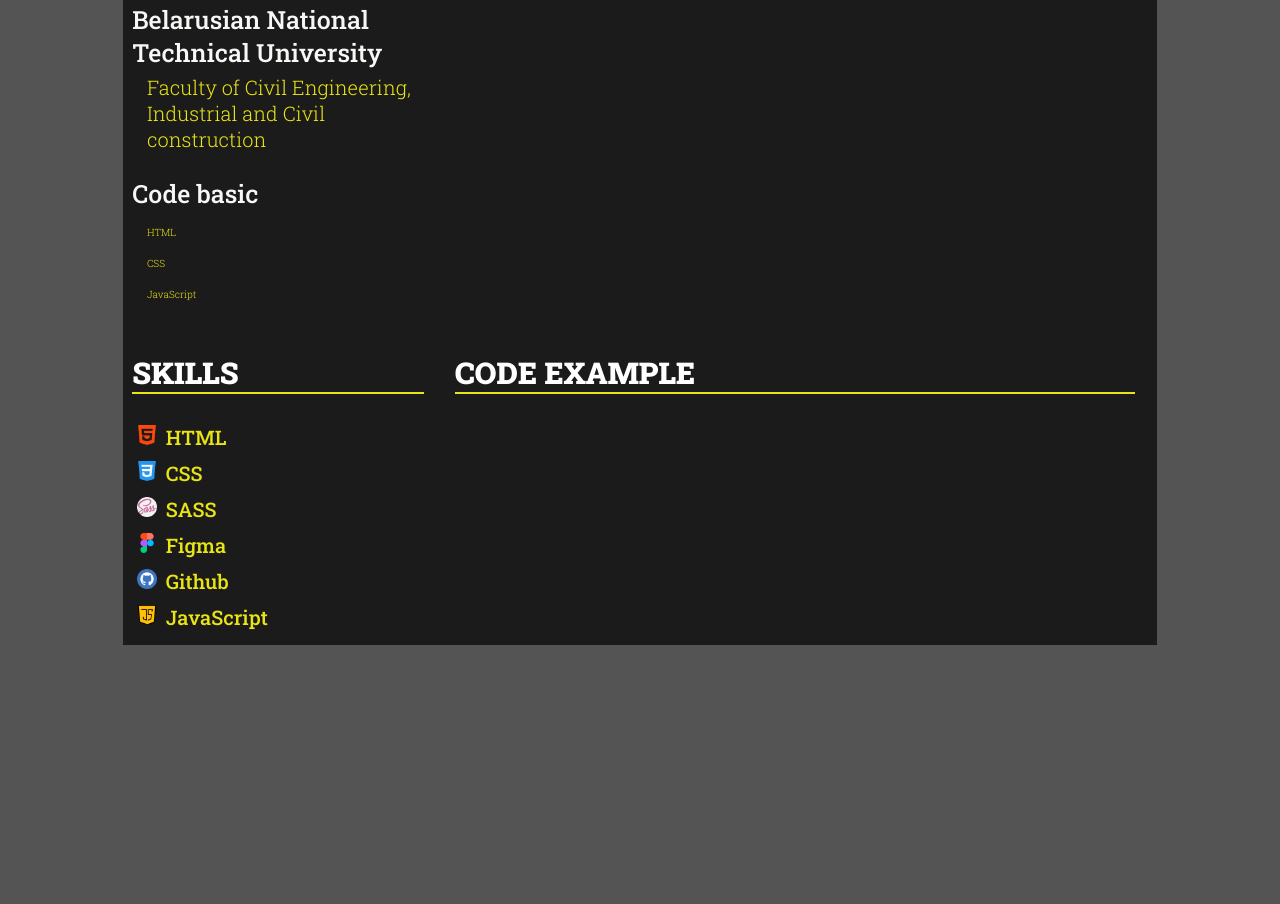
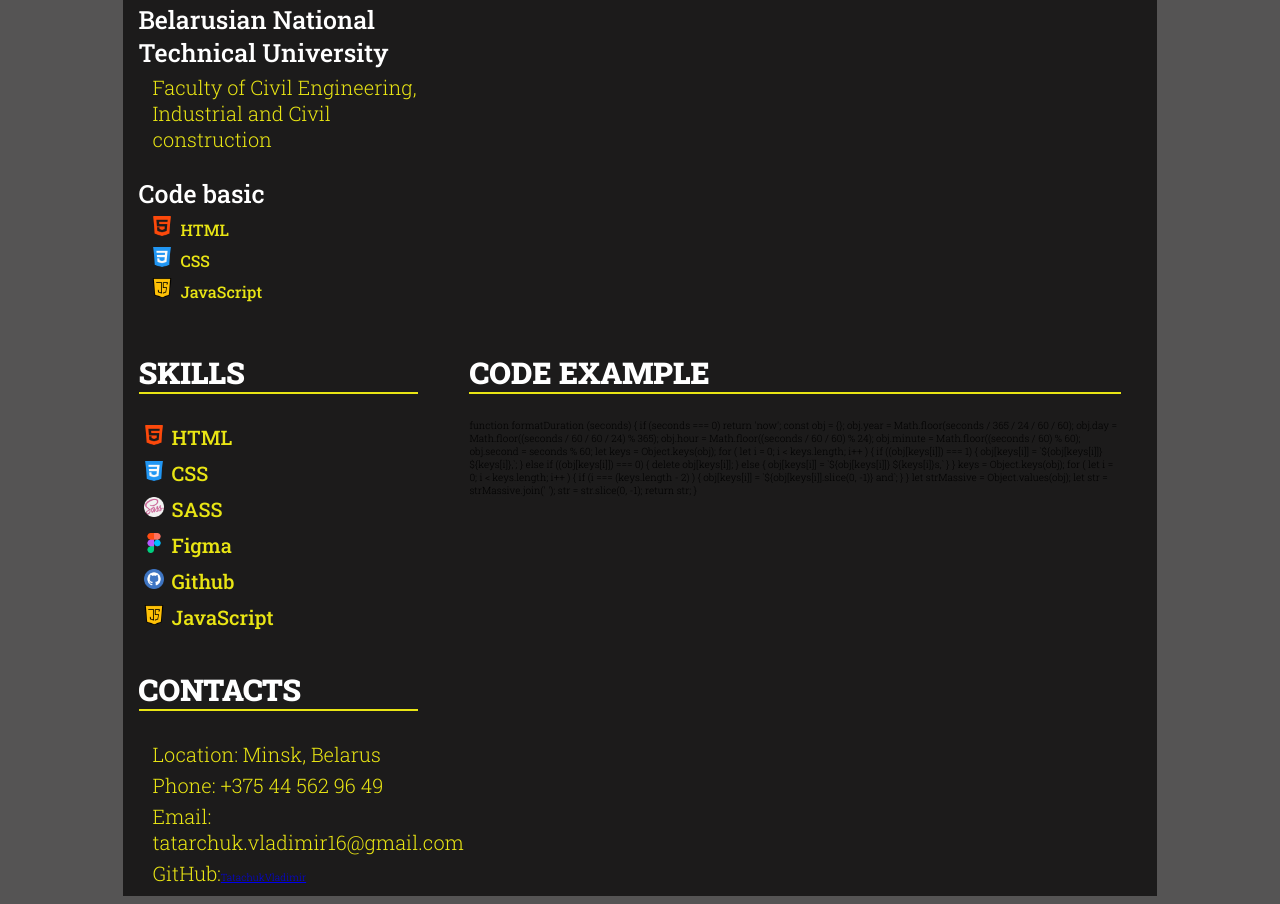
Before and after one commit to TatarchukVladimir/rsschool-cv, a plain HTML site: page index.html in a window 1280 px wide. Shown: the part 558-1462 px from the top of the page. Before the commit the page ends 1211 px from the top, so only its background shows below. Drawn offline with Linux system fonts and the light colour scheme.

Commit message:
feat: add section info

```diff
--- a/index.html
+++ b/index.html
@@ -49,9 +49,9 @@
                     <li class="education__list__name">Faculty of Civil Engineering, Industrial and Civil construction</li>
                 </ul>
                 <ul class="education__list">Code basic
-                    <li class="education__list__name"><a class="education__link">HTML</a></li>
-                    <li class="education__list__name"><a class="education__link">CSS</a></li>
-                    <li class="education__list__name"><a class="education__link">JavaScript</a></li>
+                    <li class="education__list__name"><img class="education__icon" src="images,icons/htmlIcon.png" alt="html.img"><a class="education__link">HTML</a></li>
+                    <li class="education__list__name"><img class="education__icon" src="images,icons/cssIcon.png" alt="css.img"><a class="education__link">CSS</a></li>
+                    <li class="education__list__name"><img class="education__icon" src="images,icons/jsIcon.png" alt="js.img"><a class="education__link">JavaScript</a></li>
                 </ul>
 
             </section>
@@ -61,22 +61,70 @@
             <section class="skills content" id="skills">
                 <h2 class="education__header">skills</h2>
                 <ul class="skills__list">
-                    <li class="skills__item"><img class="skills__icon" src="images,icons/htmlIcon.png" alt="html.png"><span class="skills__name">HTML</span></li>
-                    <li class="skills__item"><img class="skills__icon" src="images,icons/cssIcon.png" alt="css.png"><span class="skills__name">CSS</span></li>
-                    <li class="skills__item"><img class="skills__icon" src="images,icons/sassIcon.png" alt="sass.png"><span class="skills__name">SASS</span></li>
-                    <li class="skills__item"><img class="skills__icon" src="images,icons/figmaIcon.png" alt="figma.png"><span class="skills__name">Figma</span></li>
-                    <li class="skills__item"><img class="skills__icon" src="images,icons/githubIcon.png" alt="github.png"><span class="skills__name">Github</span></li>
-                    <li class="skills__item"><img class="skills__icon" src="images,icons/jsIcon.png" alt="js.png"><span class="skills__name">JavaScript</span></li>
+                    <li class="skills__item"><img class="skills__icon" src="images,icons/htmlIcon.png" alt="html.img"><span class="skills__name">HTML</span></li>
+                    <li class="skills__item"><img class="skills__icon" src="images,icons/cssIcon.png" alt="css.img"><span class="skills__name">CSS</span></li>
+                    <li class="skills__item"><img class="skills__icon" src="images,icons/sassIcon.png" alt="sass.img"><span class="skills__name">SASS</span></li>
+                    <li class="skills__item"><img class="skills__icon" src="images,icons/figmaIcon.png" alt="figma.img"><span class="skills__name">Figma</span></li>
+                    <li class="skills__item"><img class="skills__icon" src="images,icons/githubIcon.png" alt="github.img"><span class="skills__name">Github</span></li>
+                    <li class="skills__item"><img class="skills__icon" src="images,icons/jsIcon.png" alt="js.img"><span class="skills__name">JavaScript</span></li>
                 </ul>
             </section>
             <section class="code content" id="code">
                 <h2 class="education__header">code example</h2>
+                <code>
+                    function formatDuration (seconds) {
+                        if (seconds === 0) return 'now';
+                        const obj = {};
+
+                        obj.year = Math.floor(seconds / 365 / 24 / 60 / 60);
+                        obj.day = Math.floor((seconds / 60 / 60 / 24) % 365);
+                        obj.hour = Math.floor((seconds / 60 / 60) % 24);
+                        obj.minute = Math.floor((seconds / 60) % 60);
+                        obj.second = seconds % 60;
+
+                        let keys = Object.keys(obj);
+
+                        for ( let i = 0; i < keys.length; i++ ) {
+                          if ((obj[keys[i]]) === 1) {
+                            obj[keys[i]] = `${obj[keys[i]]} ${keys[i]},`;
+                          } else if ((obj[keys[i]]) === 0) {
+                              delete obj[keys[i]];
+                            } else {
+                            obj[keys[i]] = `${obj[keys[i]]} ${keys[i]}s,`
+                          }
+                        }
+
+                        keys = Object.keys(obj);
+
+                        for ( let i = 0; i < keys.length; i++ ) {
+                          if (i === (keys.length - 2) ) {
+                          obj[keys[i]] = `${obj[keys[i]].slice(0, -1)} and`;
+                          }
+                        }
+
+                        let strMassive = Object.values(obj);
+                        let str = strMassive.join(' ');
+                        str = str.slice(0, -1);
+
+                        return str;
+
+                      }
+
+                </code>
+            </section>
+            <section class="contacts content" id="contacts">
+                <h2 class="education__header">contacts</h2>
+                <ul class="contacts__list">
+                    <li class="contacts__item">Location: Minsk, Belarus</li>
+                    <li class="contacts__item">Phone: +375 44 562 96 49</li>
+                    <li class="contacts__item">Email: tatarchuk.vladimir16@gmail.com</li>
+                    <li class="contacts__item">GitHub:<a href="https://github.com/TatarchukVladimir" class="contacts__link">TatachukVladimir</a></li>
+                </ul>
             </section>
         </div>
     </main>
     <footer class="footer">
-        <section class="contacts" id="contacts"></section>
-
+        <section class="rssLogo"></section>
     </footer>
 </body>
 </html>
--- a/style.css
+++ b/style.css
@@ -45,6 +45,7 @@ html {
 }
 
 .header__link {
+    color: #000000;
     font-size: 2.5em;
     text-decoration: none;
     font-weight: 500;
@@ -84,13 +85,7 @@ html {
 }
 
 .content {
-    padding: 0 3%;
-}
-
-.education__list {
-    color: #f7f7f6;
-    font-size: 2.5em;
-    font-weight: 500;
+    padding: 0 5%;
 }
 
 .education__header {
@@ -99,6 +94,32 @@ html {
     font-weight: 600;
     text-transform: uppercase;
     border-bottom: 2px solid #e9e514;
+}
+
+.education__list {
+    color: #ffffff;
+    font-size: 2.5em;
+    font-weight: 500;
+    list-style-type: none;
+}
+
+.education__list__name {
+    color: #e9e514;
+    font-size: 0.8em;
+    font-weight: 300;
+    padding-left: 5%;
+    padding-top: 5px;
+}
+
+.education__icon {
+    width: 20px;
+}
+
+.education__link {
+    font-weight: 500;
+    font-size: 0.8em;
+    padding-left: 3%;
+    cursor: pointer;
 }
 
 .skills__item {
@@ -117,13 +138,14 @@ html {
     padding-left: 3%;
 }
 
-.education__list {
-    list-style-type: none;
+.code__code {
+    color: #e9e514;
 }
 
-.education__list__name {
+.contacts__item {
+    list-style-type: none;
     color: #e9e514;
-    font-size: 0.8em;
+    font-size: 2em;
     font-weight: 300;
     padding-left: 5%;
     padding-top: 5px;
```
